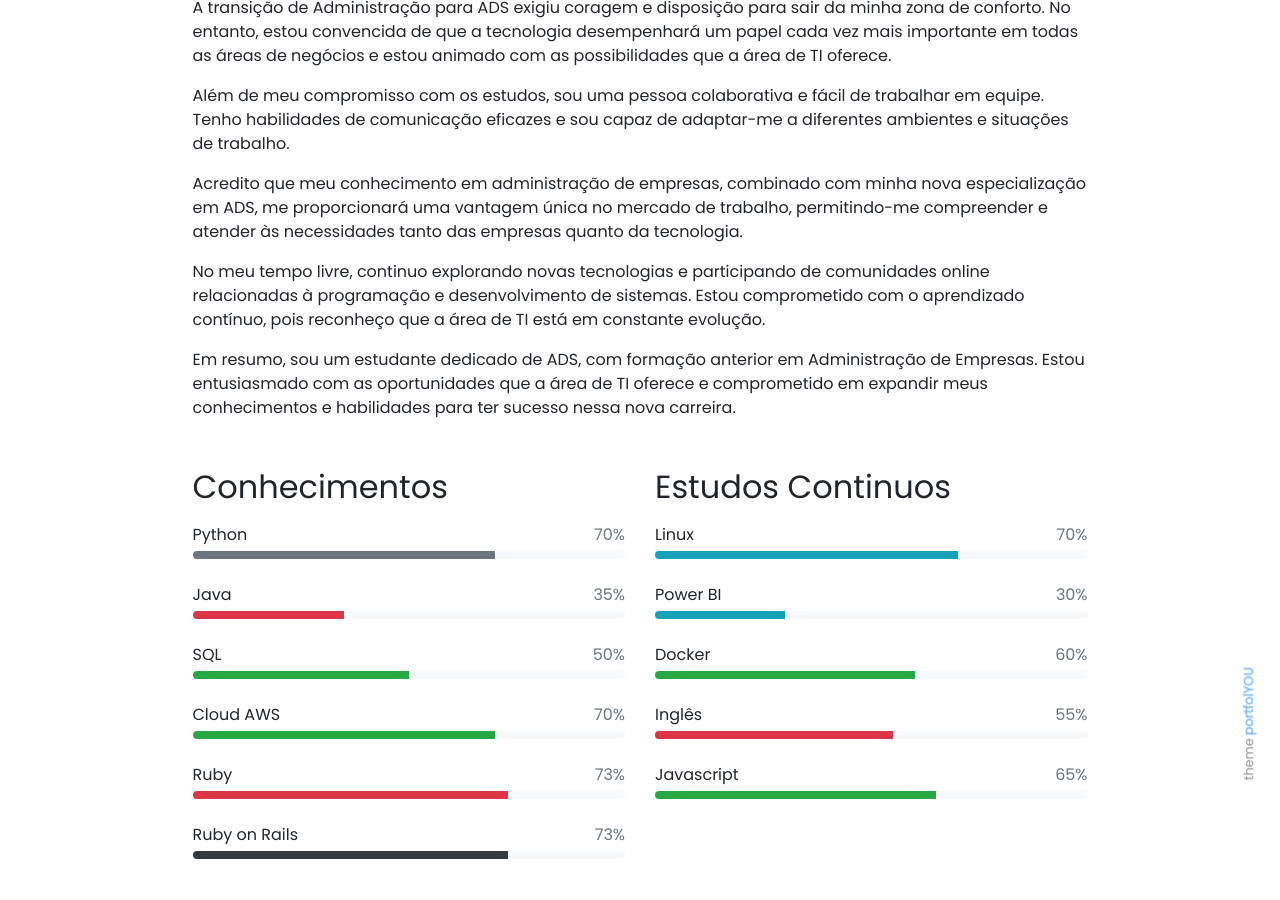
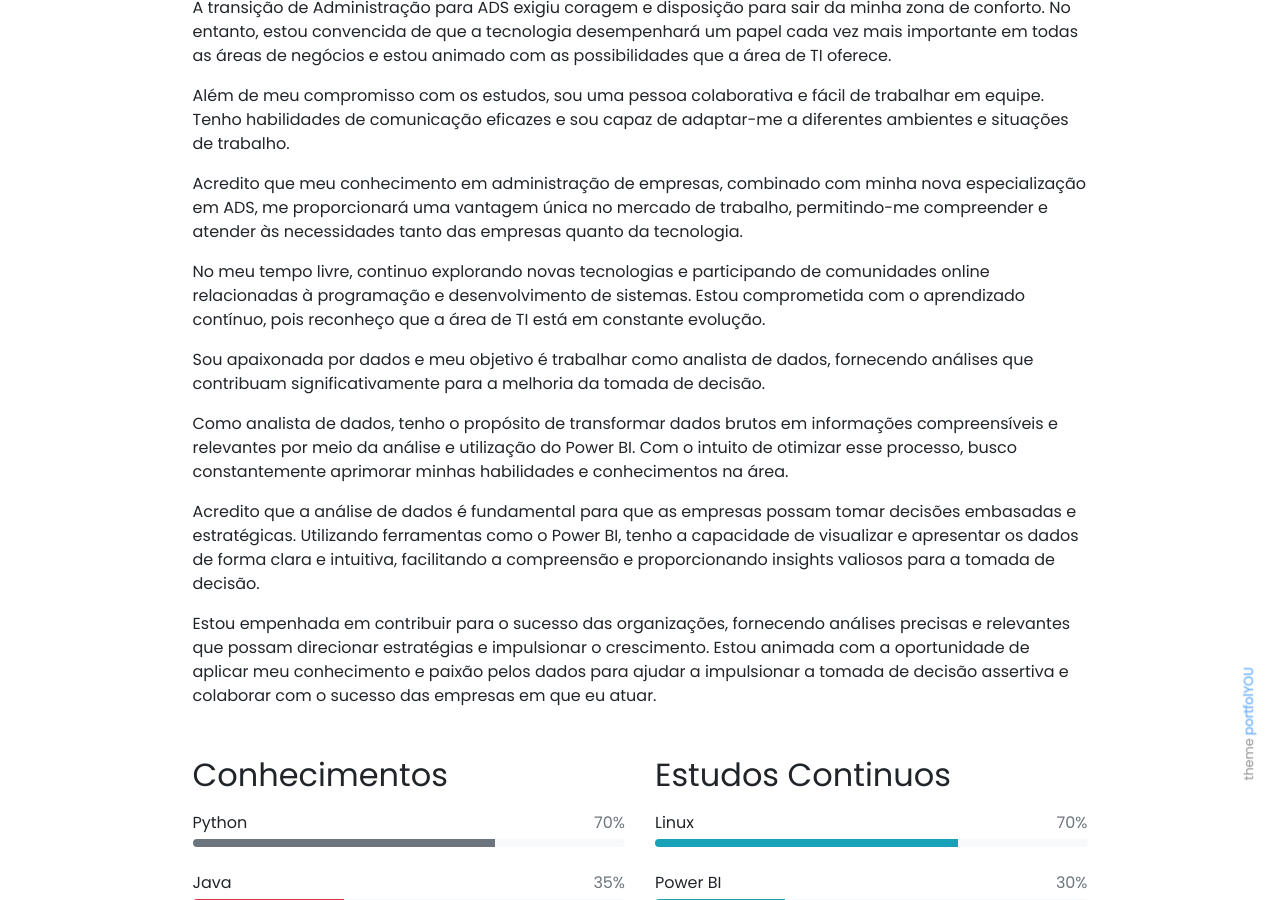
Before and after one commit to Vanessamachado93/Vanessamachado93.github.io, a Jekyll site: the page built from pages/about.md, in a window 1280 px wide and 900 px high, scrolled down 502 px. Built offline with Jekyll 4.4.1, drawn with Linux system fonts in a browser that asks for light colours; nearby versions of some CDN libraries; emoji names are drawn with the system emoji font.

Commit message:
Ajustes no Sobre

```diff
--- a/pages/about.md
+++ b/pages/about.md
@@ -20,9 +20,15 @@ Além de meu compromisso com os estudos, sou uma pessoa colaborativa e fácil de
 
 Acredito que meu conhecimento em administração de empresas, combinado com minha nova especialização em ADS, me proporcionará uma vantagem única no mercado de trabalho, permitindo-me compreender e atender às necessidades tanto das empresas quanto da tecnologia.
 
-No meu tempo livre, continuo explorando novas tecnologias e participando de comunidades online relacionadas à programação e desenvolvimento de sistemas. Estou comprometido com o aprendizado contínuo, pois reconheço que a área de TI está em constante evolução.
+No meu tempo livre, continuo explorando novas tecnologias e participando de comunidades online relacionadas à programação e desenvolvimento de sistemas. Estou comprometida com o aprendizado contínuo, pois reconheço que a área de TI está em constante evolução.
 
-Em resumo, sou um estudante dedicado de ADS, com formação anterior em Administração de Empresas. Estou entusiasmado com as oportunidades que a área de TI oferece e comprometido em expandir meus conhecimentos e habilidades para ter sucesso nessa nova carreira.
+ Sou apaixonada por dados e meu objetivo é trabalhar como analista de dados, fornecendo análises que contribuam significativamente para a melhoria da tomada de decisão.
+
+Como analista de dados, tenho o propósito de transformar dados brutos em informações compreensíveis e relevantes por meio da análise e utilização do Power BI. Com o intuito de otimizar esse processo, busco constantemente aprimorar minhas habilidades e conhecimentos na área.
+
+Acredito que a análise de dados é fundamental para que as empresas possam tomar decisões embasadas e estratégicas. Utilizando ferramentas como o Power BI, tenho a capacidade de visualizar e apresentar os dados de forma clara e intuitiva, facilitando a compreensão e proporcionando insights valiosos para a tomada de decisão.
+
+Estou empenhada em contribuir para o sucesso das organizações, fornecendo análises precisas e relevantes que possam direcionar estratégias e impulsionar o crescimento. Estou animada com a oportunidade de aplicar meu conhecimento e paixão pelos dados para ajudar a impulsionar a tomada de decisão assertiva e colaborar com o sucesso das empresas em que eu atuar.
 
 <div class="row">
 {% include about/skills.html title="Conhecimentos" source=site.data.programming-skills %}
```
